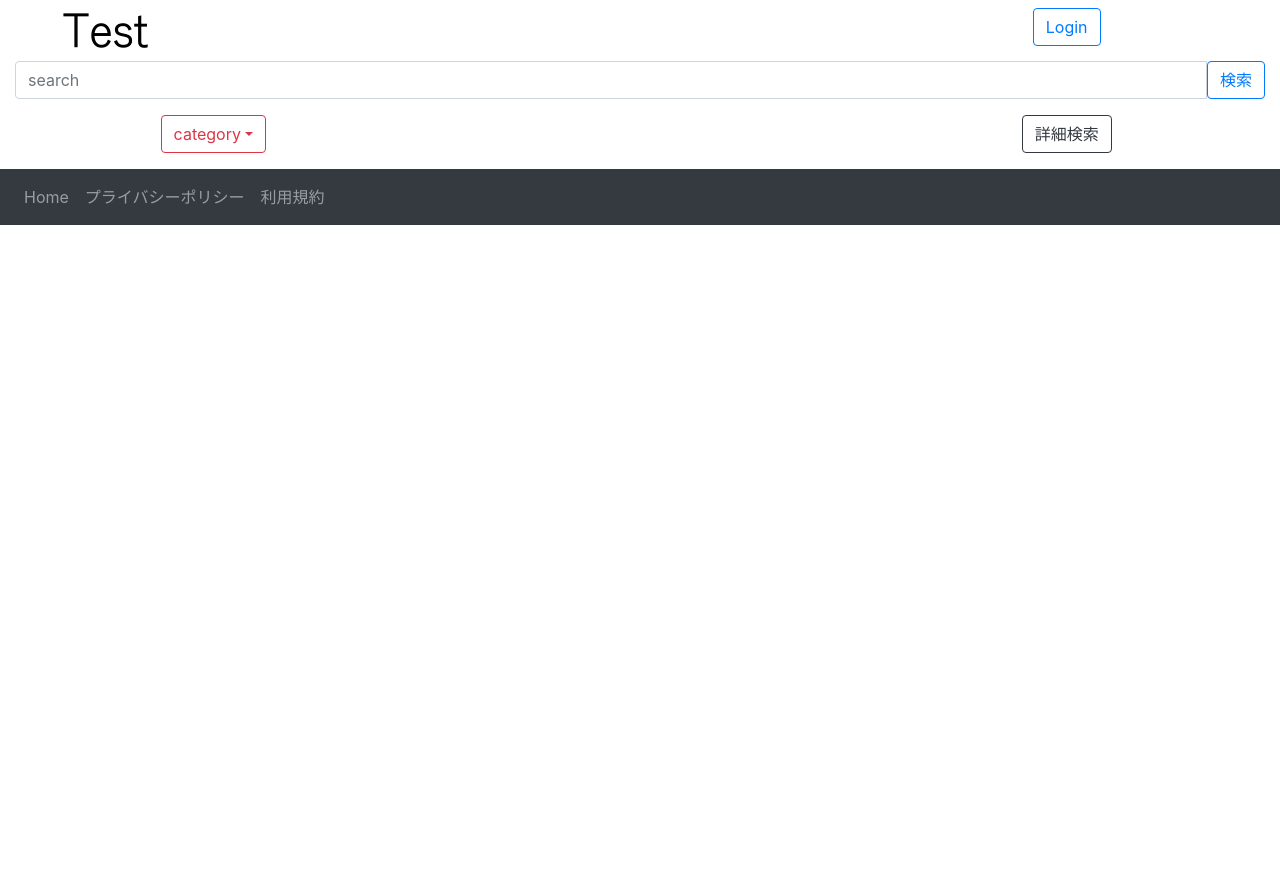
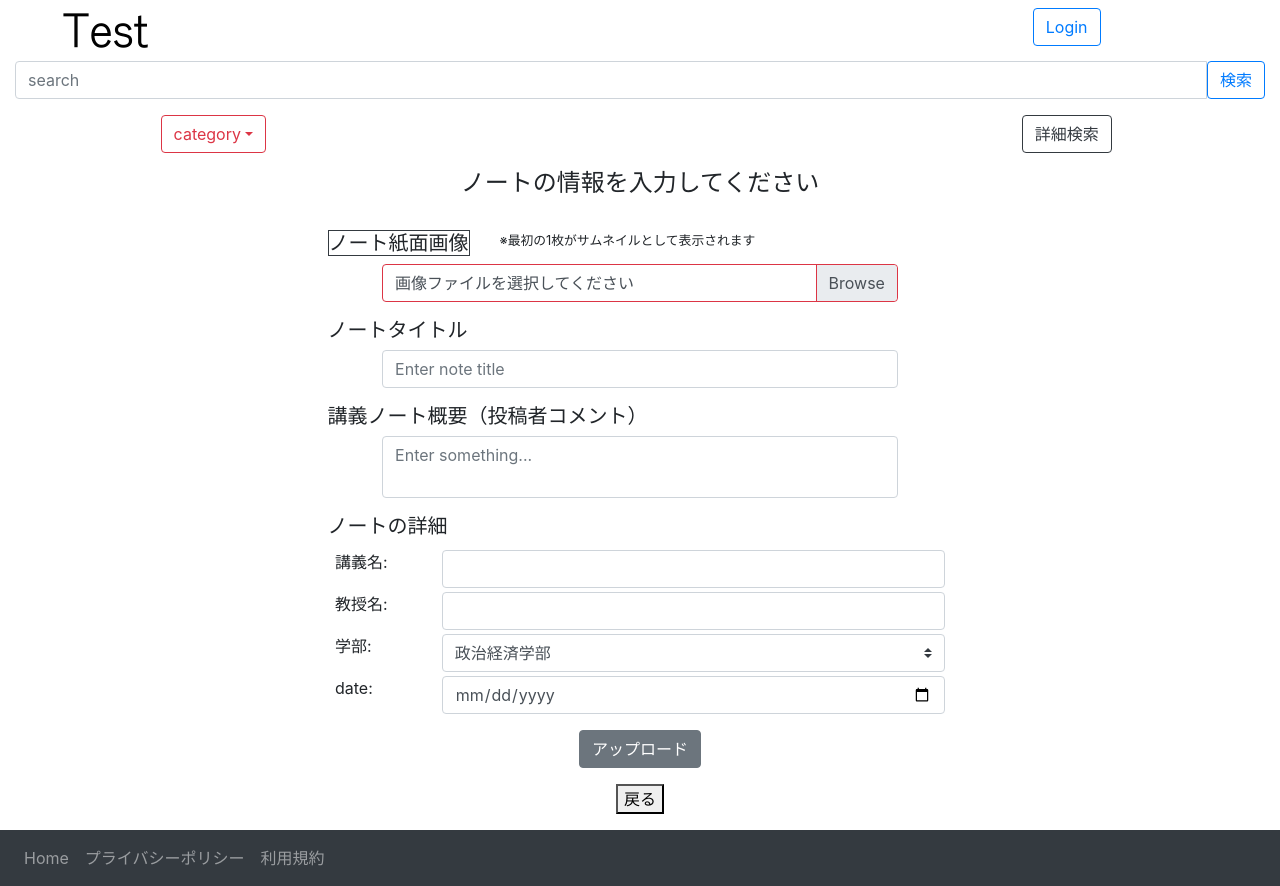
Before and after one commit to TechLabRPAT/notehub, a Nuxt app: page /upload in a window 1280 px wide. Before the commit the page ends 800 px from the top, so only its background shows below. Built offline with nearby package versions, Linux system fonts and the light colour scheme.

Commit message:
Add files via upload

```diff
--- /dev/null
+++ b/pages/upload.vue
@@ -0,0 +1,146 @@
+<template>
+  <div>
+    <b-row class="text-center">
+      <b-col>
+        <h4>ノートの情報を入力してください</h4>
+      </b-col>
+    </b-row>
+    <b-row class="mt-4">
+      <b-col cols="3"></b-col>
+      <b-col cols="auto" class="text-left">
+        <h5 class="border border-dark">ノート紙面画像</h5>
+      </b-col>
+      <b-col class="text-left">
+        <h6 class=""><small>※最初の1枚がサムネイルとして表示されます</small></h6>
+      </b-col>
+        <!-- 同じ行に違う大きさの文字を隙間なく表示したい -->
+        <!-- 大きさの違う文字の下端をそろえたい -->
+    </b-row>
+    <!-- Styled -->
+    <b-row align-h="center">
+      <b-col cols="5">
+        <b-form-file
+          v-model="file"
+          :state="Boolean(file)"
+          placeholder="画像ファイルを選択してください"
+          drop-placeholder="Drop file here..."
+          ></b-form-file>
+      </b-col>
+    </b-row>
+    <b-row class="mt-3">
+      <b-col cols="3"></b-col>
+      <b-col cols="auto" class="">
+        <h5>ノートタイトル</h5>
+      </b-col>
+    </b-row>
+    <b-row align-h="center">
+        <b-col cols="5">
+          <b-form-input v-model="text" placeholder="Enter note title"></b-form-input>
+        </b-col>
+    </b-row>
+
+    <b-row class="mt-3">
+      <b-col cols="3"></b-col>
+      <b-col cols="auto" class="">
+        <h5>講義ノート概要（投稿者コメント）</h5>
+      </b-col>
+    </b-row>
+    <b-row align-h="center">
+      <b-col cols="5">
+        <b-form-textarea
+          id="textarea"
+          v-model="text"
+          placeholder="Enter something..."
+          rows="2"
+          max-rows="3"
+          ></b-form-textarea>
+      </b-col>
+    </b-row>
+
+    <b-row class="mt-3">
+      <b-col cols="3"></b-col>
+      <b-col cols="auto" class="">
+        <h5>ノートの詳細</h5>
+      </b-col>
+    </b-row>
+    <b-container fluid>
+      <b-row class="my-1" v-for="type in types1" :key="type" align-h="center">
+        <b-col cols="1">
+          <label :for="`type-${type}`">{{ type }}:</label>
+        </b-col>
+        <b-col cols="5">
+          <b-form-input :id="`type-${type}`" :type="type"></b-form-input>
+        </b-col>
+      </b-row>
+    </b-container>
+
+    <b-container fluid>
+      <b-row class="my-1" align-h="center">
+        <b-col cols="1">
+          学部:
+        </b-col>
+        <b-col cols="5">
+          <b-form-select v-model="selected" :options="options"></b-form-select>
+        </b-col>
+      </b-row>
+    </b-container>
+
+    <b-container fluid>
+      <b-row class="my-1" v-for="type in types2" :key="type" align-h="center">
+        <b-col cols="1">
+          <label :for="`type-${type}`">{{ type }}:</label>
+        </b-col>
+        <b-col cols="5">
+          <b-form-input :id="`type-${type}`" :type="type"></b-form-input>
+        </b-col>
+      </b-row>
+    </b-container>
+
+    <b-row class="my-3" align-h="center">
+      <div>
+        <b-button v-b-modal.modal-1>アップロード</b-button>
+        <b-modal id="modal-1" title="BootstrapVue">
+          <p class="my-4">Hello from modal!</p>
+        </b-modal>
+      </div>
+    </b-row>
+
+    <b-row align-h="center" class="my-3">
+      <button type="button" onclick="history.back()">戻る</button>
+    </b-row>
+  </div>
+</template>
+
+<script>
+  export default {
+    data() {
+      return {
+        file: null,
+        file2: null,
+        types1: [
+          '講義名',
+          '教授名'
+        ],
+        types2: [
+          'date'
+        ],
+        selected: null,
+        options:[
+          { Value: '政治経済学部', text: '政治経済学部' },
+          { Value: '法学部', text: '法学部' },
+          { Value: '文化構想学部', text: '文化構想学部' },
+          { Value: '文学部', text: '文学部' },
+          { Value: '教育学部', text: '教育学部' },
+          { Value: '商学部', text: '商学部' },
+          { Value: '基幹理工学部', text: '基幹理工学部' },
+          { Value: '創造理工学部', text: '創造理工学部' },
+          { Value: '先進理工学部', text: '先進理工学部' },
+          { Value: '社会科学部', text: '社会科学部' },
+          { Value: '人間科学部', text: '人間科学部' },
+          { Value: 'スポーツ科学部', text: 'スポーツ科学部' },
+          { Value: '国際教養学部', text: '国際教養学部' }
+        ]
+      }
+    }
+  }
+</script>
```
